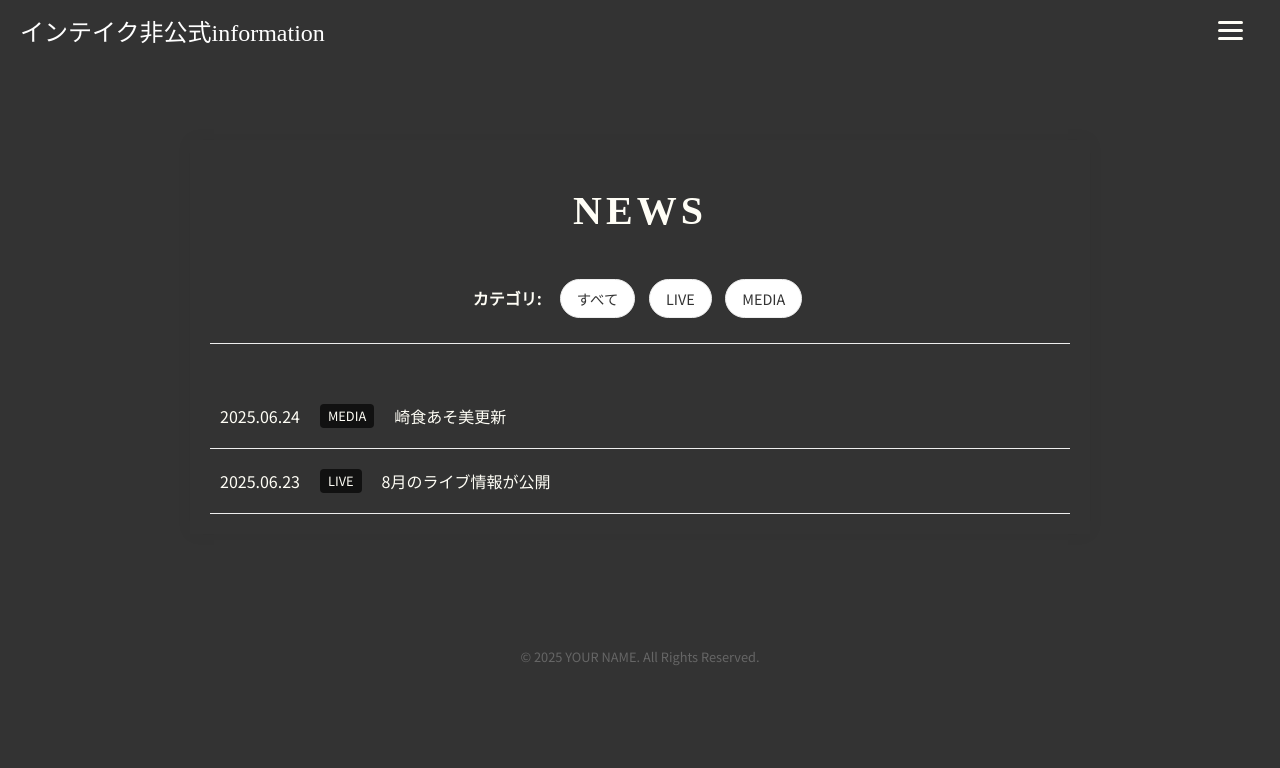
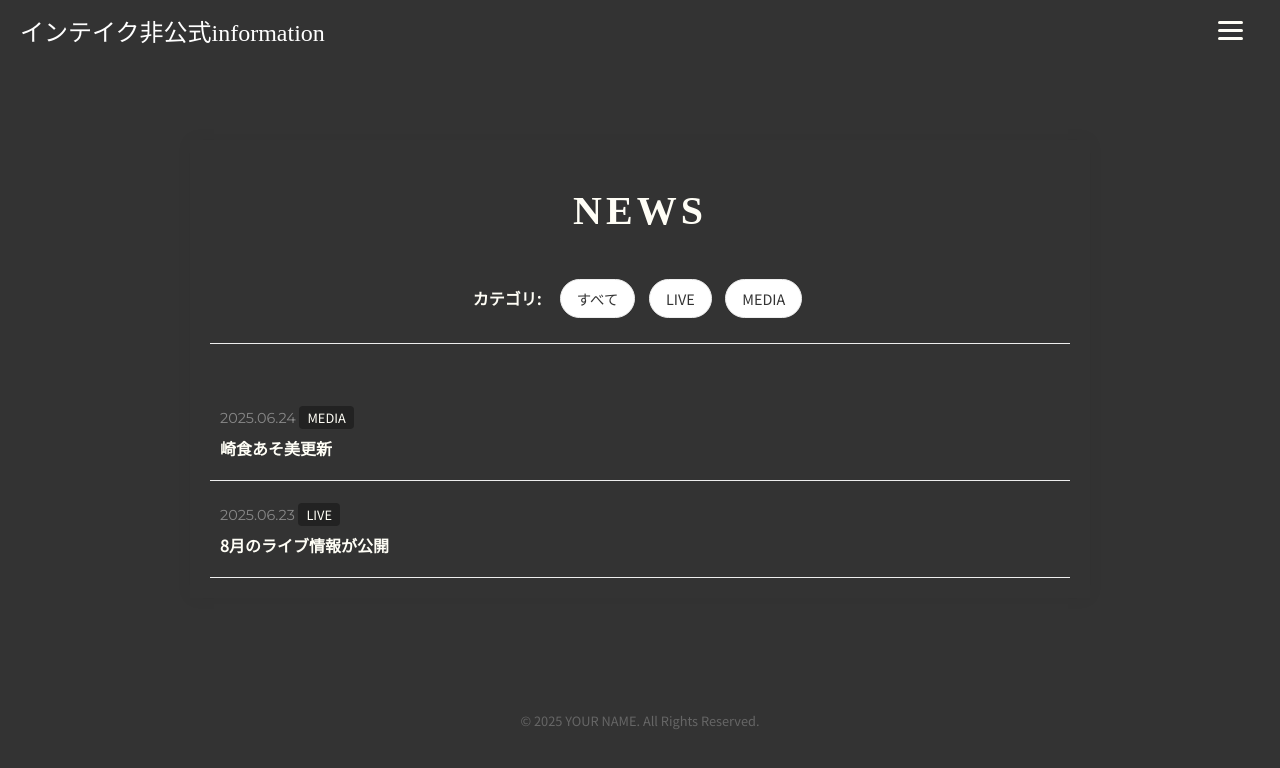
Before and after one commit to unofficial-info/intake_information, a Jekyll site: the page built from news.html, in a window 1280 px wide. Shown: the top 768 px of the page. Built offline with Jekyll 4.4.1, drawn with Linux system fonts in a browser that asks for light colours; some web fonts are replaced; the list of posts is cut into pages by our own code.

Commit message:
fix ニュースの表示スタイルの変更

```diff
--- /dev/null
+++ b/_includes/news_item.html
@@ -0,0 +1,14 @@
+<li class="news-list-item animate-on-scroll">
+  <a href="{{ include.item.url | relative_url }}" class="news-link-block">
+
+    <div class="news-item-line-1">
+      <span class="date">{{ include.item.date | date: "%Y.%m.%d" }}</span>
+      <span class="category-tag">{{ include.item.category }}</span>
+    </div>
+
+    <div class="news-item-line-2">
+      <span class="title">{{ include.item.title }}</span>
+    </div>
+
+  </a>
+</li>
--- a/assets/css/style.css
+++ b/assets/css/style.css
@@ -234,38 +234,59 @@ body {
     letter-spacing: 0.1em;
 }
 
-/* NEWSリスト */
+/* --- NEWSリストのスタイル --- */
 .news-list {
   list-style: none;
   padding: 0;
   margin: 0;
 }
-.news-list li {
-    border-bottom: 1px solid #eee;
+.news-list-item {
+  border-bottom: 1px solid var(--color-border, #eee);
 }
-.news-list li a {
-    display: flex;
-    flex-wrap: wrap; /* スマホで折り返すように */
+
+/* リンクブロック全体のスタイル */
+.news-link-block {
+  display: block; /* リンクをブロック要素にする */
   padding: 20px 10px;
   text-decoration: none;
   color: var(--white);
   transition: background-color 0.2s;
 }
-.news-list li a:hover {
+.news-link-block:hover {
   background-color: var(--white);
-    color:var(--gray);
+  color: var(--gray);
 }
+
+/* 一行目：日付のスタイル */
 .news-list .date {
+  font-size: 0.9rem;
+  color: #888;
+  font-family: 'Montserrat', sans-serif;
+}
+
+/* 二行目のコンテナ */
+.news-item-line-2 {
+  display: flex;
+  align-items: center;
+  margin-top: 8px; /* 日付との間隔 */
+}
+
+.news-list .category-tag {
     margin-right: 20px;
-    font-family: var(--font-main);
-}
-.news-list .category {
-    margin-right: 20px;
-    background-color: #111;
+    background-color: #222;
     color: var(--white);
     font-size: 0.8rem;
     padding: 2px 8px;
     border-radius: 4px;
+}
+
+/* タイトルのスタイル */
+.news-list .title {
+  font-weight: bold;
+  /* 長いタイトルは「…」で省略する設定 */
+  white-space: nowrap;
+  overflow: hidden;
+  text-overflow: ellipsis;
 }
 
 /* VIEW MOREボタン */
--- a/news.html
+++ b/news.html
@@ -13,13 +13,7 @@ permalink: /news.html
 
   <ul class="news-list">
     {% for item in paginator.posts %}
-      <li class="animate-on-scroll">
-        <a href="{{ item.url | relative_url }}">
-          <span class="date">{{ item.date | date: "%Y.%m.%d" }}</span>
-          <span class="category">{{ item.category }}</span>
-          <span class="title">{{ item.title }}</span>
-        </a>
-      </li>
+      {% include news_item.html item=item %}
     {% endfor %}
   </ul>
 
```
Also changed, not shown: _includes/news_section.html (+1 -7 lines), 2 other files. Lines whose indentation alone changed are shown as unchanged.
